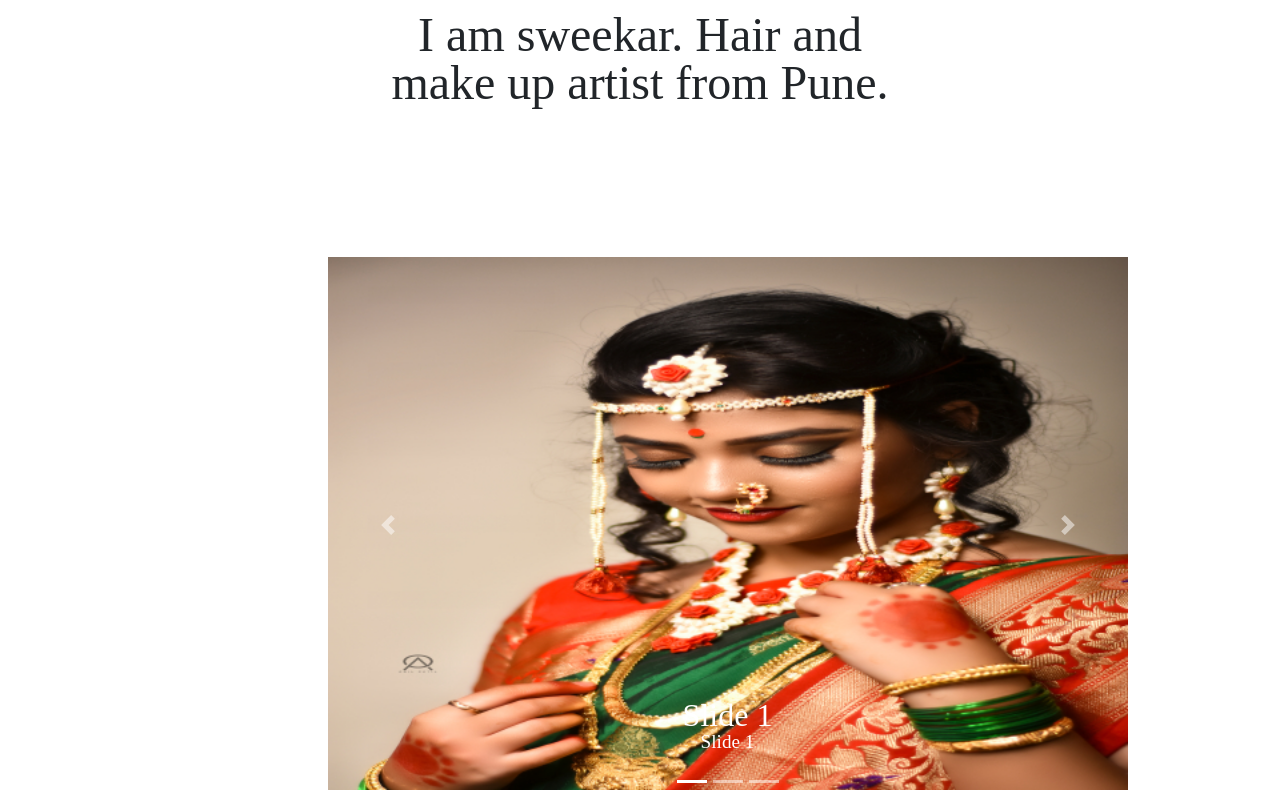
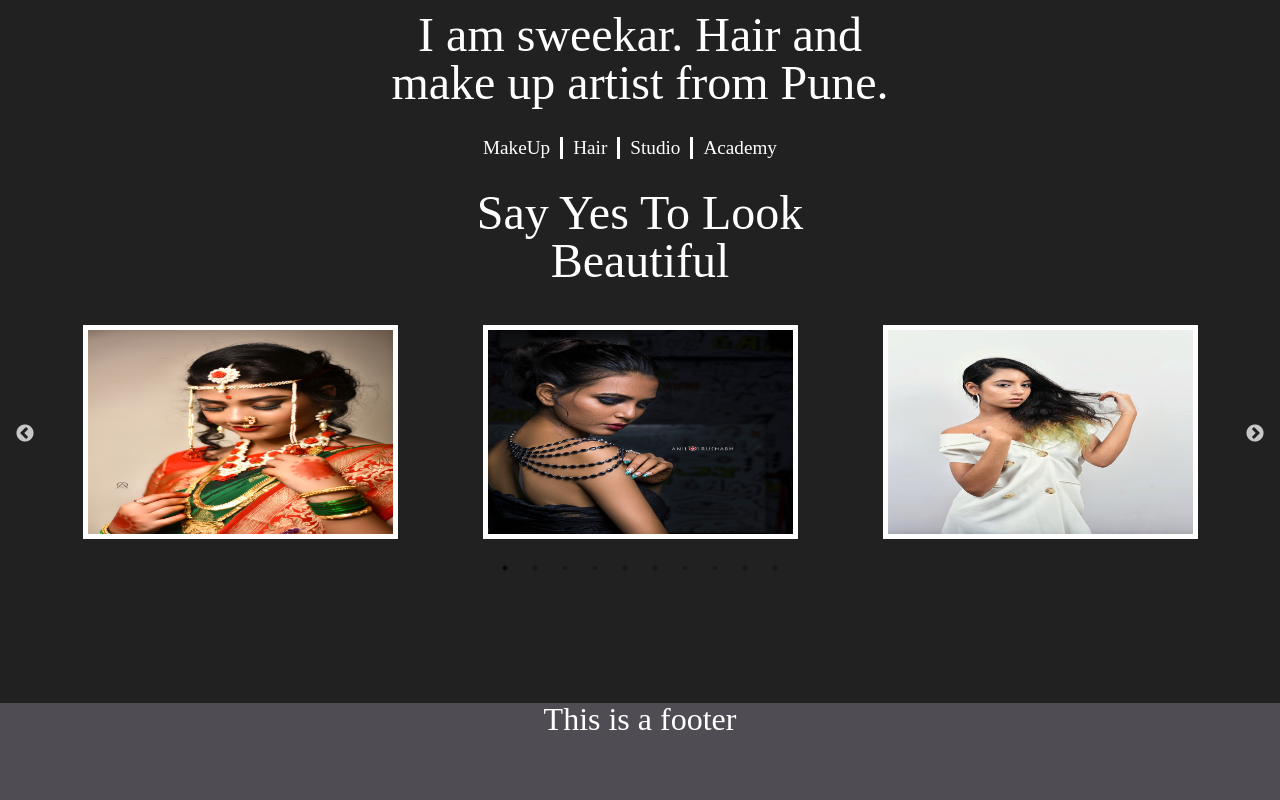
Before and after one commit to Ashishs1390/photo-studio, a React (Create React App) app: page / in a window 1280 px wide. Shown: the part 800-1600 px from the top of the page. Built offline with nearby package versions, Linux system fonts and the light colour scheme.

Commit message:
Ashish homepage done

```diff
--- a/package.json
+++ b/package.json
@@ -14,10 +14,13 @@
     "node-sass": "^4.13.1",
     "react": "^16.13.1",
     "react-dom": "^16.13.1",
+    "react-id-swiper": "^3.0.0",
     "react-router-dom": "^5.1.2",
     "react-scripts": "3.4.1",
+    "react-slick": "^0.14.5",
     "reactstrap": "^8.4.1",
-    "reset-css": "^5.0.1"
+    "reset-css": "^5.0.1",
+    "swiper": "^5.3.7"
   },
   "scripts": {
     "start": "react-scripts start",
--- a/public/index.html
+++ b/public/index.html
@@ -3,6 +3,7 @@
   <head>
     <meta charset="utf-8" />
     <link rel="icon" href="%PUBLIC_URL%/favicon.ico" />
+    <!-- <link rel="stylesheet" href="https://cdnjs.cloudflare.com/ajax/libs/Swiper/4.5.0/css/swiper.min.css"> -->
     <meta name="viewport" content="width=device-width, initial-scale=1" />
     <meta name="theme-color" content="#000000" />
     <meta
--- a/src/App.scss
+++ b/src/App.scss
@@ -36,3 +36,34 @@ p {
         text-align: center;
     }
 }
+
+
+.swiper-container {
+    height: 20rem;
+    width: 100%;
+
+    @media screen and (max-width: 32rem) {
+      height: 10rem !important;
+    }
+  }
+
+  .header {
+    margin-bottom: 2rem;
+  }
+
+  .swiper-slide {
+    max-height: 20rem;
+    display: flex;
+    align-items: center;
+    color: #fff;
+    justify-content: center;
+    font-size: 1.5rem;
+  }
+
+  .buttons-list {
+    margin-top: 2rem;
+    display: flex;
+    align-items: center;
+    justify-content: center;
+    text-align: center;
+  }
--- a/src/components/Carousel/Carousel.js
+++ b/src/components/Carousel/Carousel.js
@@ -1,6 +1,11 @@
-import React,{useState} from "react";
+import React from 'react';
+import Slider from "react-slick";
 import "./Carousel.scss";
-// import { UncontrolledCarousel } from 'reactstrap';
+import "./CarouselMod.scss";
+
+import "slick-carousel/slick/slick.css";
+import "slick-carousel/slick/slick-theme.css";
+
 import image1 from './../../images/homepage/1.jpg';
 import image2 from './../../images/homepage/2.jpg';
 import image3 from './../../images/homepage/3.jpg';
@@ -13,91 +18,94 @@ import image9 from './../../images/homepage/9.jpg';
 import image10 from './../../images/homepage/10.jpg';
 
 
-import {
-    Carousel,
-    CarouselItem,
-    CarouselControl,
-    CarouselIndicators,
-    CarouselCaption
-  } from 'reactstrap';
 
-  const items = [
-    {
-      id:1,
-      src: image1,
-      altText: 'Slide 1',
-      caption: 'Slide 1'
-    },
-    {
-      id:2,
-      src: image2,
-      altText: 'Slide 2',
-      caption: 'Slide 2'
-    },
-    {
-      id:3,
-      src: image3,
-      altText: 'Slide 3',
-      caption: 'Slide 3'
-    }
+var cards = [
+  {"image":image1,
+  "title":"Burgundy Flemming",
+  "subtitle":"Advertising"},
+ {"image":image2,
+  "title":"Nigel Nigel",
+  "subtitle":"Sound & Vision"},
+ {"image":image3,
+  "title":"Caspian Bellevedere",
+  "subtitle":"Accounting"},
+  {"image":image4,
+  "title":"Caspian Bellevedere",
+  "subtitle":"Accounting"},{"image":image5,
+  "title":"Caspian Bellevedere",
+  "subtitle":"Accounting"},{"image":image6,
+  "title":"Caspian Bellevedere",
+  "subtitle":"Accounting"},
+  {"image":image7,
+  "title":"Caspian Bellevedere",
+  "subtitle":"Accounting"},
+  {"image":image8,
+  "title":"Caspian Bellevedere",
+  "subtitle":"Accounting"},
+  {"image":image9,
+  "title":"Caspian Bellevedere",
+  "subtitle":"Accounting"},
+  {"image":image10,
+  "title":"Caspian Bellevedere",
+  "subtitle":"Accounting"}
 ];
-
-function CarouselSlider(){
-    // return(
-    //     <div className="CarouselContainer">
-    //         This is a Carousel
-
-    //     </div>
-    // )
-    const [activeIndex, setActiveIndex] = useState(0);
-    const [animating, setAnimating] = useState(false);
-
-    const next = () => {
-      if (animating) return;
-      const nextIndex = activeIndex === items.length - 1 ? 0 : activeIndex + 1;
-      setActiveIndex(nextIndex);
+function Article(data1) {
+  console.log(data1);
+  let {data} = data1;
+   var image = data.image,
+       title = data.title,
+       subtitle = data.subtitle;
+   return (
+     <figure className="snip1584">
+       <img src={image} />
+       <figcaption>
+         <h3>{title}</h3>
+         <h5>{subtitle}</h5>
+       </figcaption><a href="#"></a>
+     </figure>
+   )
  }
 
-    const previous = () => {
-      if (animating) return;
-      const nextIndex = activeIndex === 0 ? items.length - 1 : activeIndex - 1;
-      setActiveIndex(nextIndex);
+function News(data1) {
+  let {data} = data1;
+   var newsTemplate;
+   var settings = {
+    // variableWidth: true,
+     dots: true,
+     infinite: true,
+     slidesToShow: 3,
+     slidesToScroll: 1,
+    //  adaptiveHeight: true
    }
-
-    const goToIndex = (newIndex) => {
-      if (animating) return;
-      setActiveIndex(newIndex);
+   if (data.length > 0) {
+     newsTemplate = data.map(function(item, index) {
+       return (
+           <div key={index}>
+             <Article data={item} />
+           </div>
+       )
+     })
+   } else {
+     newsTemplate = <p>Please add some cards</p>
    }
-
-    const slides = items.map((item) => {
    return (
-        <CarouselItem
-          onExiting={() => setAnimating(true)}
-          onExited={() => setAnimating(false)}
-          key={item.src}
-        >
-          <img src={item.src} alt={item.altText} width="800" />
-          <CarouselCaption captionText={item.caption} captionHeader={item.caption} />
-        </CarouselItem>
-      );
-    });
-
-    return (
-        <div className="CarouselContainer">
-      <Carousel
-        activeIndex={activeIndex}
-        next={next}
-        previous={previous}
-      >
-        <CarouselIndicators items={items} activeIndex={activeIndex} onClickHandler={goToIndex} />
-        {slides}
-        <CarouselControl direction="prev" directionText="Previous" onClickHandler={previous} />
-        <CarouselControl direction="next" directionText="Next" onClickHandler={next} />
-      </Carousel>
+     <div className='news'>
+       <Slider {...settings}>{newsTemplate}</Slider>
+       <strong className={'news__count ' + (data.length > 0 ? '':'none') }>
+         {/* Total cards: {data.length} */}
+       </strong>
      </div>
    );
  }
 
-// const CarouselSlider = () => <UncontrolledCarousel items={items} />;
+var App1 = function() {
 
-export default CarouselSlider;
+   return (
+     <div className='MainCarousel'>
+       <News data={cards} />
+     </div>
+   );
+ }
+
+
+export default App1;
--- a/src/components/Carousel/Carousel.scss
+++ b/src/components/Carousel/Carousel.scss
@@ -1,3 +1,96 @@
-.CarouselContainer {
-    margin-top: 150px;
+.MainCarousel{
+$primary-color: #00558B;
+
+$slick-font-path: "/fonts/";
+$slick-arrow-color: $primary-color;
+
+
+
+h3 {
+    // background: $primary-color;
+    color: #fff;
+    font-size: 20px;
+    line-height: 100px;
+    margin: 10px;
+    padding: 2%;
+    position: relative;
+    text-align: center;
+  }
+  .variable-width .slick-slide p {
+    background: $primary-color;
+    height: 100px;
+    color: #fff;
+    margin: 5px;
+    line-height: 100px;
+    text-align: center;
+  }
+  .center .slick-center h3 {
+    color: #e67e22;
+    opacity: 1;
+    transform: scale(1.08);
+  }
+  .center h3{
+    opacity: 0.8;
+    transition: all 300ms ease;
+  }
+  .content {
+    padding: 20px;
+    margin: auto;
+    width: 90%;
+  }
+  .slick-slide .image {
+    padding: 10px;
+  }
+  .slick-slide img {
+    border: 5px solid #FFF;
+    display: block;
+    margin: auto;
+  }
+  .slick-slide img.slick-loading {
+    border: 0
+  }
+  .slick-slider {
+    margin: 30px auto 50px;
+  }
+  .slick-dots {
+    margin-left: 0;
+  }
+  .slick-thumb {
+    bottom: -45px;
+    li {
+      width: 60px;
+      height: 45px;
+      img {
+        filter: grayscale(100%);
+      }
+      &.slick-active {
+        img {
+          filter: grayscale(0%);
+        }
+      }
+    }
+  }
+  @media (max-width: 768px) {
+    h3 {
+      font-size:24px;
+    }
+    .center {
+      margin-left: -40px;
+      margin-right: -40px;
+    }
+    .center .slick-center h3 {
+      color: #e67e22;
+      opacity: 1;
+      transform: scale(1);
+    }
+    .center h3 {
+      opacity: 0.8;
+      transform: scale(0.95);
+      transition: all 300ms ease;
+    }
+  }
+
+  .slick-vertical .slick-slide {
+    height: 180px;
+  }
 }
--- /dev/null
+++ b/src/components/Carousel/CarouselMod.scss
@@ -0,0 +1,122 @@
+
+.snip1584 {
+  font-family: 'Monospace', sans-serif;
+  position: relative;
+  display: inline-block;
+  overflow: hidden;
+  margin: 10px;
+  min-width: 230px;
+  max-width: 315px; //315
+  width: 100%;
+  color: #ffffff;
+  font-size: 16px;
+  text-align: left;
+}
+.snip1584 * {
+  -webkit-box-sizing: border-box;
+  box-sizing: border-box;
+  -webkit-transition: all 0.25s ease;
+  transition: all 0.25s ease;
+}
+.snip1584:before {
+  position: absolute;
+  top: 10px;
+  bottom: 10px;
+  left: 10px;
+  right: 10px;
+  top: 100%;
+  content: '';
+  background-color: rgba(51, 51, 51, 0.9);
+  -webkit-transition: all 0.25s ease;
+  transition: all 0.25s ease;
+  -webkit-transition-delay: 0.25s;
+  transition-delay: 0.25s;
+}
+.snip1584 img {
+  vertical-align: top;
+  max-width: 100%;
+  backface-visibility: hidden;
+}
+.snip1584 figcaption {
+  position: absolute;
+  top: 0;
+  bottom: 0;
+  left: 0;
+  right: 0;
+  z-index: 1;
+  align-items: center;
+  display: flex;
+  flex-direction: column;
+  justify-content: center;
+}
+.snip1584 h3,
+.snip1584 h5 {
+  margin: 0;
+  opacity: 0;
+  letter-spacing: 1px;
+}
+.snip1584 h3 {
+  -webkit-transform: translateY(-100%);
+  transform: translateY(-100%);
+  text-transform: uppercase;
+  font-weight: 400;
+  -webkit-transition-delay: 0.05s;
+  transition-delay: 0.05s;
+  margin-bottom: 5px;
+}
+.snip1584 h5 {
+  font-weight: normal;
+  background-color: #ae895d;
+  padding: 3px 10px;
+  -webkit-transform: translateY(-100%);
+  transform: translateY(-100%);
+  -webkit-transition-delay: 0s;
+  transition-delay: 0s;
+}
+.snip1584 a {
+  position: absolute;
+  top: 0;
+  bottom: 0;
+  left: 0;
+  right: 0;
+  z-index: 1;
+}
+.snip1584:hover:before,
+.snip1584.hover:before {
+  top: 10px;
+  -webkit-transition-delay: 0s;
+  transition-delay: 0s;
+}
+.snip1584:hover h3,
+.snip1584.hover h3,
+.snip1584:hover h5,
+.snip1584.hover h5 {
+  -webkit-transform: translateY(0);
+  transform: translateY(0);
+  opacity: 1;
+}
+.snip1584:hover h3,
+.snip1584.hover h3 {
+  -webkit-transition-delay: 0.3s;
+  transition-delay: 0.3s;
+}
+.snip1584:hover h5,
+.snip1584.hover h5 {
+  -webkit-transition-delay: 0.2s;
+  transition-delay: 0.2s;
+}
+/* Demo purposes only */
+body {
+  background-color: #212121;
+  text-align: center;
+	color: white;
+}
+.MainCarousel{
+	width: 1200px;
+	margin: auto;
+	font-family: 'Raleway';
+    font-size: 24px;
+    // .slick-slide {
+    //     width: 450px !important;
+    // }
+}
--- a/src/components/Home/Home.js
+++ b/src/components/Home/Home.js
@@ -7,7 +7,9 @@ import img3 from './../../images/img_lisa_circle.png';
 import Carousel from './../Carousel/Carousel.js'
 
 function Home(){
-    return(
+    return(<div>
+
+
         <Container  fluid={true} className="MainContent">
             <Row>
                 <Col md="12" className="HeroImgContainer">
@@ -24,6 +26,13 @@ function Home(){
                 <Col md="12">
                     <div className="Headline">
                         <h2>I am sweekar. Hair and make up artist from Pune.</h2>
+                        <div className="Classification">
+                            <p>MakeUp</p>
+                            <p>Hair</p>
+                            <p>Studio</p>
+                            <p>Academy</p>
+                        </div>
+                        <h2>Say Yes To Look Beautiful</h2>
                     </div>
                 </Col>
                 <Col md="12">
@@ -33,6 +42,9 @@ function Home(){
                 </Col>
             </Row>
         </Container>
+        {/* <Carousel></Carousel> */}
+
+        </div>
     )
 }
 
--- a/src/components/Home/Home.scss
+++ b/src/components/Home/Home.scss
@@ -43,6 +43,23 @@
 }
 
 .ParentCarousel{
-    width: 800px;
-    margin: 0px 25%;
+    width: 100%;
+    // padding: 0px 45px;
 }
+.Classification{
+    margin-top: 30px;
+    margin-bottom: 30px;
+    p{
+        display: inline-block;
+        padding-right: 10px;
+        border-right: 3px solid #fff;
+        margin-right: 10px;
+        &:last-child{
+            border-right: none;
+        }
+    }
+}
+.IntroContainer{
+    margin-top: 45px;
+    margin-bottom: 45px;
+}
--- a/src/index.js
+++ b/src/index.js
@@ -4,7 +4,6 @@ import 'bootstrap/dist/css/bootstrap.css';
 import './index.css';
 import App from './App';
 import * as serviceWorker from './serviceWorker';
-
 
 ReactDOM.render(
   <React.StrictMode>
```
Lines whose indentation alone changed are shown as unchanged.
